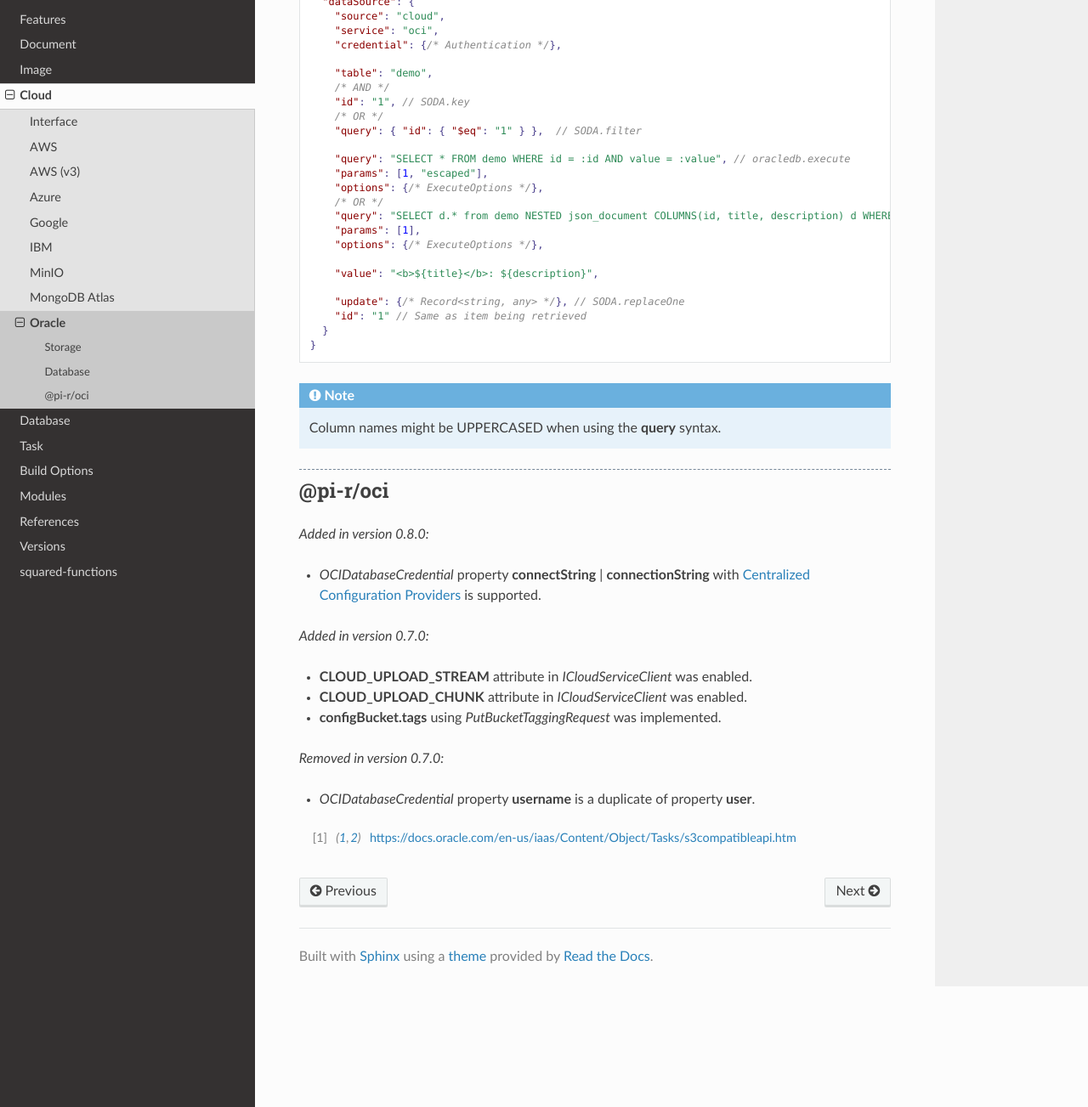
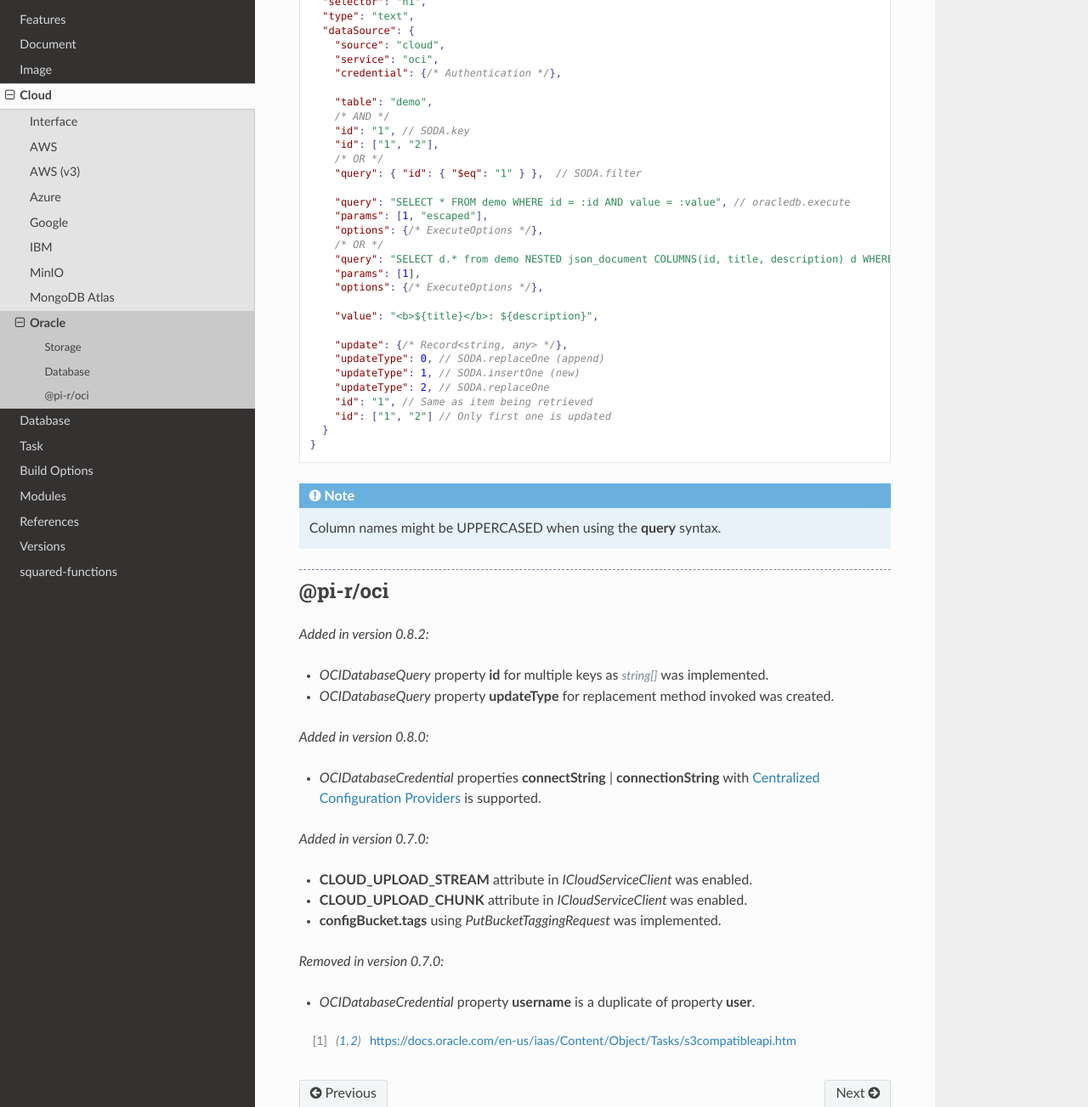
Before and after one commit to anpham6/chrome-docs, a Sphinx documentation site: the page built from source/cloud/oci.rst, in a window 1280 px wide and 1400 px high, scrolled down 3018 px, cut to the strip 97-1400 px from the top of the window. Shown: the whole strip at 85% size. Built offline with Sphinx 7.4.7 and the Read the Docs theme 2.0.0, drawn with Linux system fonts in a browser that asks for light colours; some of the changed text lies outside the part shown.

Commit message:
Changelog: Latest modifications to OCI 0.8.2.

```diff
--- a/source/cloud/oci.rst
+++ b/source/cloud/oci.rst
@@ -98,10 +98,12 @@
       service: "oci";
       credential: string | OCIDatabaseCredential;
       table?: string;
+      id?: string | string[];
       query?: string | Record<string, any>;
       options?: ExecuteOptions;
       params?: BindParameters;
       update?: Record<string, any>;
+      updateType?: 0 | 1 | 2;
       streamRow?: boolean;
   }
 
@@ -158,6 +160,7 @@
       "table": "demo",
       /* AND */
       "id": "1", // SODA.key
+      "id": ["1", "2"],
       /* OR */
       "query": { "id": { "$eq": "1" } },  // SODA.filter
 
@@ -171,8 +174,12 @@
 
       "value": "<b>${title}</b>: ${description}",
 
-      "update": {/* Record<string, any> */}, // SODA.replaceOne
-      "id": "1" // Same as item being retrieved
+      "update": {/* Record<string, any> */},
+      "updateType": 0, // SODA.replaceOne (append)
+      "updateType": 1, // SODA.insertOne (new)
+      "updateType": 2, // SODA.replaceOne
+      "id": "1", // Same as item being retrieved
+      "id": ["1", "2"] // Only first one is updated
     }
   }
 
@@ -181,9 +188,14 @@
 @pi-r/oci
 =========
 
+.. versionadded:: 0.8.2
+
+  - *OCIDatabaseQuery* property **id** for multiple keys as :alt:`string[]` was implemented.
+  - *OCIDatabaseQuery* property **updateType** for replacement method invoked was created.
+
 .. versionadded:: 0.8.0
 
-  - *OCIDatabaseCredential* property **connectString** | **connectionString** with `Centralized Configuration Providers <https://node-oracledb.readthedocs.io/en/latest/user_guide/connection_handling.html#connecting-using-centralized-configuration-providers>`_ is supported.
+  - *OCIDatabaseCredential* properties **connectString** | **connectionString** with `Centralized Configuration Providers <https://node-oracledb.readthedocs.io/en/latest/user_guide/connection_handling.html#connecting-using-centralized-configuration-providers>`_ is supported.
 
 .. versionadded:: 0.7.0
 
```
